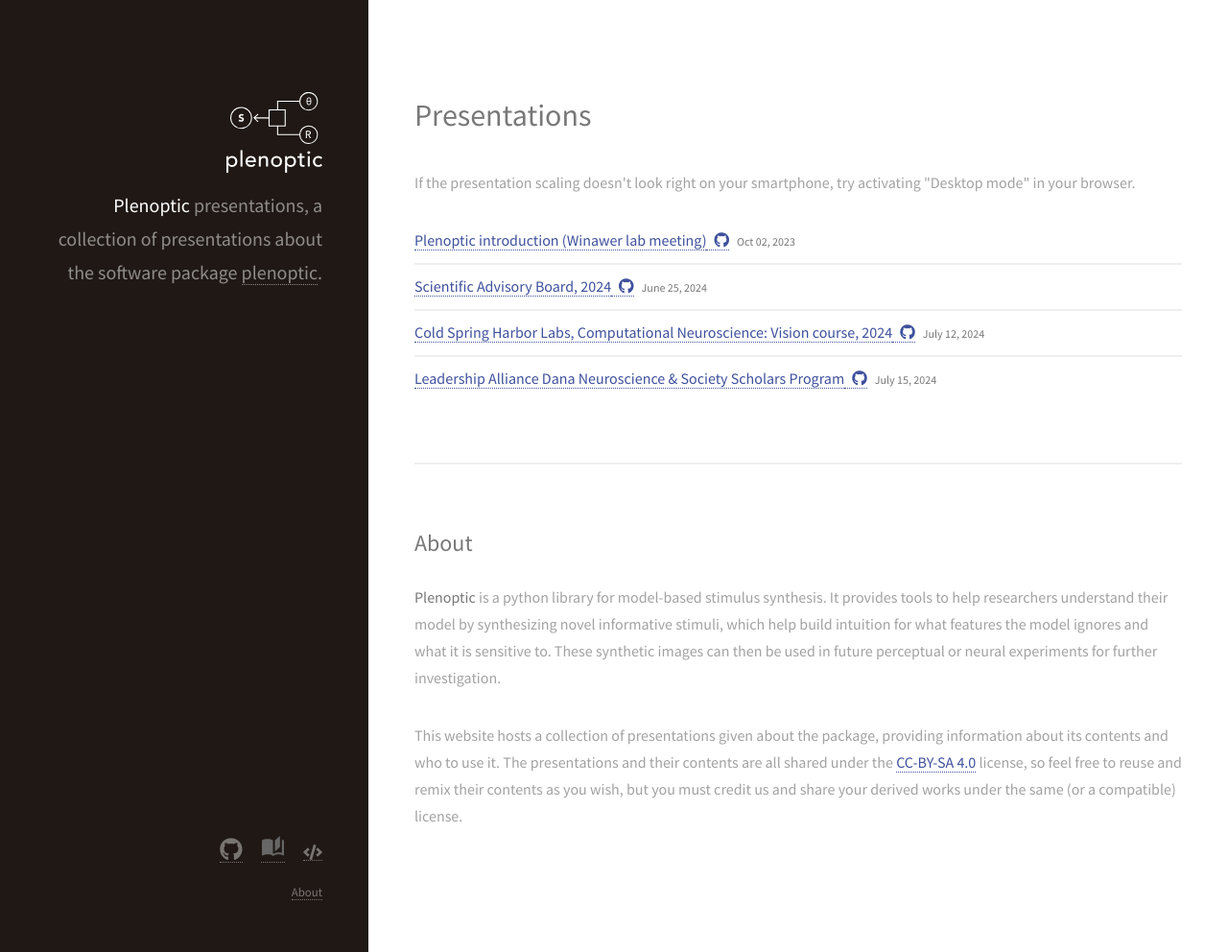
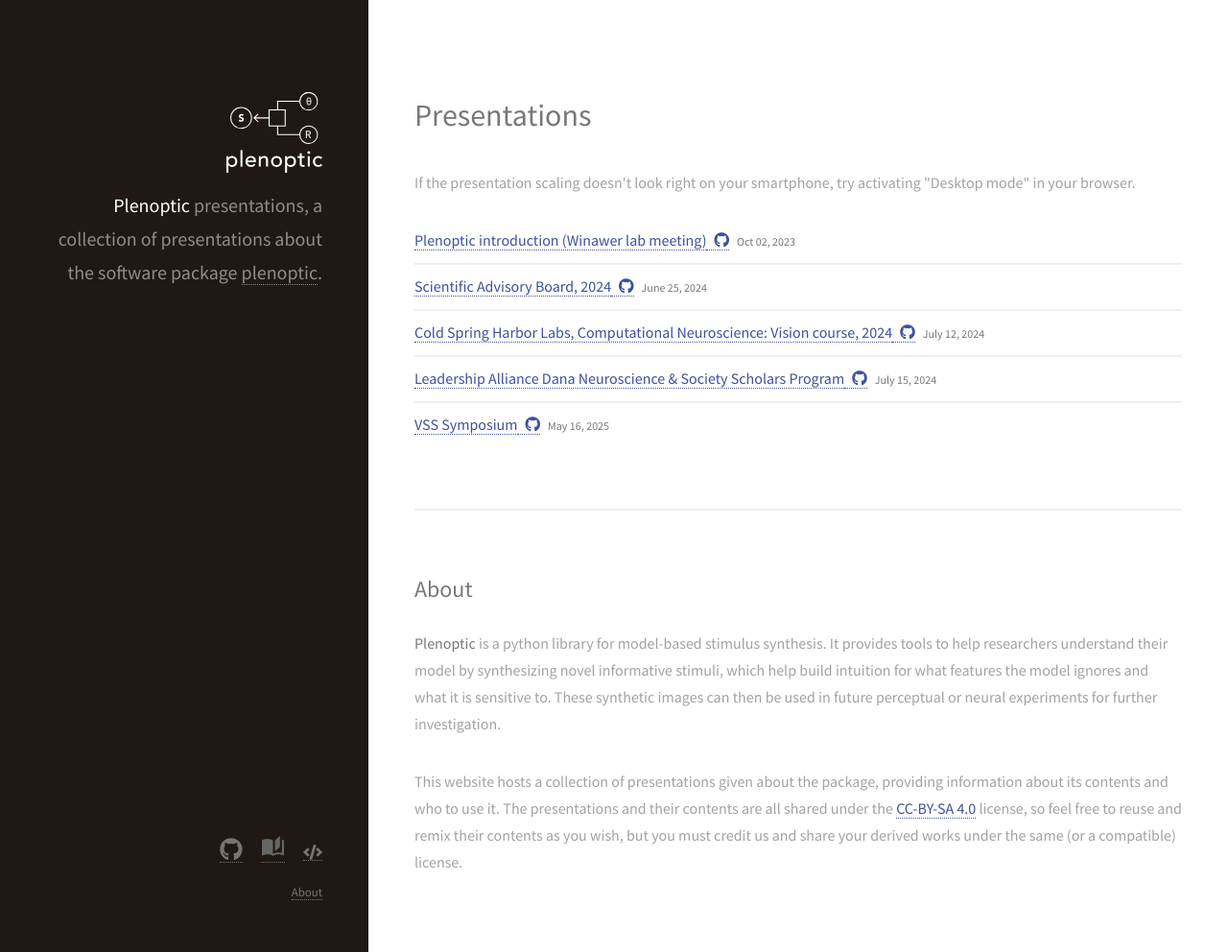
Before and after one commit to plenoptic-org/plenoptic_presentations, a Jekyll site: the page index.html, which Jekyll copies as it is, in a window 1280 px wide and 992 px high. Shown: the whole window at 96% size. Built offline with Jekyll 4.4.1, drawn with Linux system fonts in a browser that asks for light colours.

Commit message:
add vss to index

```diff
--- a/index.html
+++ b/index.html
@@ -30,6 +30,7 @@
           <li><a href="2024-06-25_SAB/slides.html">Scientific Advisory Board, 2024</a><a href="https://github.com/plenoptic-org/plenoptic_presentations/tree/main/2024-06-25_SAB" class="icon inline-icon brands fa-github"></a><span class="inline-date">June 25, 2024</span> </li>
           <li><a href="2024-07-12_CSHL/slides.html">Cold Spring Harbor Labs, Computational Neuroscience: Vision course, 2024</a><a href="https://github.com/plenoptic-org/plenoptic_presentations/tree/main/2024-07-12_CSHL" class="icon inline-icon brands fa-github"></a><span class="inline-date">July 12, 2024</span> </li>
           <li><a href="2024-07-15_dana/slides.html">Leadership Alliance Dana Neuroscience & Society Scholars Program</a><a href="https://github.com/plenoptic-org/plenoptic_presentations/tree/main/2024-07-12_CSHL" class="icon inline-icon brands fa-github"></a><span class="inline-date">July 15, 2024</span> </li>
+          <li><a href="2025-05-16_vss-symposium/slides.html">VSS Symposium</a><a href="https://github.com/plenoptic-org/plenoptic_presentations/tree/main/2025-05-16_vss-symposium" class="icon inline-icon brands fa-github"></a><span class="inline-date">May 16, 2025</span> </li>
         </ul>
       </section>
       <!-- Four -->
```
